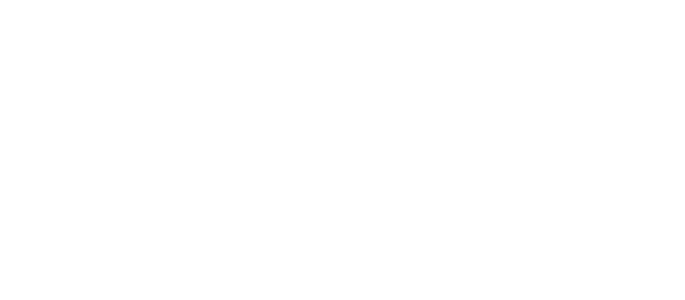
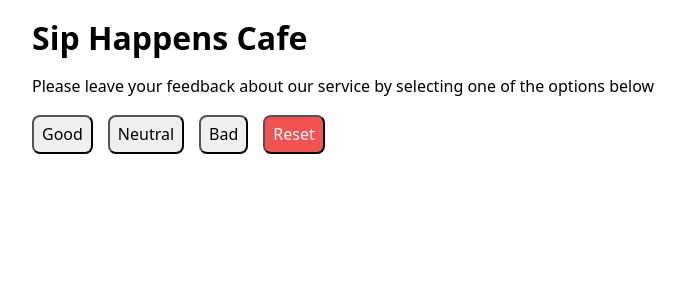
Before and after one commit to Developer-Mykhailo/test-2-react-project, a React (Vite) app: page / in a window 1280 px wide. Shown: the top 300 px of the page, without its empty margins (23-708 px from the left). Built offline with nearby package versions, Linux system fonts and the light colour scheme.

Commit message:
add options and styles

```diff
--- a/src/App.jsx
+++ b/src/App.jsx
@@ -1,7 +1,15 @@
 import Container from "./components/Container/Container";
+import Description from "./components/Description/Description";
+import Options from "./components/Options/Options";
 
 function App() {
-  return <Container></Container>;
+  return (
+    <Container>
+      <Description />
+
+      <Options />
+    </Container>
+  );
 }
 
 export default App;
--- /dev/null
+++ b/src/components/Description/Description.jsx
@@ -0,0 +1,15 @@
+import s from "./Description.module.css";
+
+const Description = () => {
+  return (
+    <div className={s.descr}>
+      <h1>Sip Happens Cafe</h1>
+      <p>
+        Please leave your feedback about our service by selecting one of the
+        options below
+      </p>
+    </div>
+  );
+};
+
+export default Description;
--- /dev/null
+++ b/src/components/Description/Description.module.css
@@ -0,0 +1,8 @@
+.descr {
+  padding-top: 20px;
+  margin-bottom: 20px;
+}
+
+.descr h1 {
+  margin-bottom: 20px;
+}
--- /dev/null
+++ b/src/components/Options/Options.jsx
@@ -0,0 +1,14 @@
+import s from "./Options.module.css";
+
+const Options = () => {
+  return (
+    <div className={s.options_wrap}>
+      <button>Good</button>
+      <button>Neutral</button>
+      <button>Bad</button>
+      <button className={s.reset}>Reset</button>
+    </div>
+  );
+};
+
+export default Options;
--- /dev/null
+++ b/src/components/Options/Options.module.css
@@ -0,0 +1,13 @@
+.options_wrap button:not(:last-child) {
+  margin-right: 15px;
+}
+
+.options_wrap button {
+  padding: 8px;
+  border-radius: 8px;
+}
+
+.reset {
+  background-color: #f45252;
+  color: #fff;
+}
```
